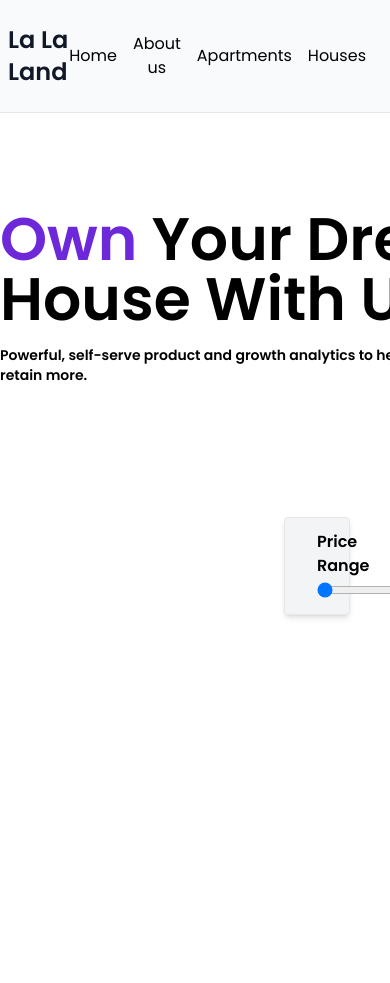
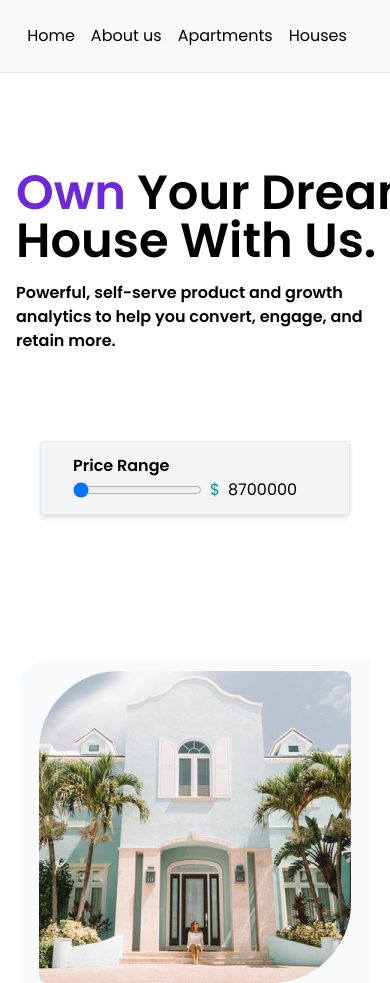
Before and after one commit to MrGrootx/real-estate, a website built with Vite: page index.html in a window 390 px wide. Shown: the top 983 px of the page. Built offline with nearby package versions, Linux system fonts and the light colour scheme.

Commit message:
updated: res code

```diff
--- a/index.html
+++ b/index.html
@@ -16,9 +16,9 @@
   </head>
   <body>
     <section class="container mx-auto">
-      <header class="border-b py-6 sticky top-0 z-10 bg-gray-50 px-2">
-        <div class="flex justify-between">
-          <h3 class="text-gray-900 font-semibold text-2xl">La La Land</h3>
+      <header class="border-b py-6 sticky top-0 z-10 bg-gray-50 px-2 ">
+        <div class="flex md:justify-between justify-center">
+          <h3 class="text-gray-900 font-semibold text-2xl hidden md:block">La La Land</h3>
           <ul class="flex">
             <button
               id="homebtn"
@@ -45,15 +45,15 @@
         </div>
       </header>
 
-      <main class="h-[1000px] mt-24 -z-0" id="homepage">
-        <div class="flex">
+      <main class="md:h-[1000px] mt-24 -z-0 " id="homepage">
+        <div class="flex px-4 md:px-0">
           <div class="my-auto">
             <div class="w-[600px]">
-              <h2 class="text-6xl font-semibold">
+              <h2 class="md:text-6xl w-[500px] md:w-[700px] text-5xl font-semibold">
                 <span class="text-[#6d28d9] text-center">Own</span> Your Dream
                 House With Us.
               </h2>
-              <p class="font-semibold text-sm mt-4">
+              <p class="font-semibold md:text-sm mt-4 w-96 md:w-full" >
                 Powerful, self-serve product and growth analytics to help you
                 convert, engage, and retain more.
               </p>
@@ -68,9 +68,9 @@
           </div>
         </div>
         <!-- Price Range-->
-        <div class=" h-[250px] w-full mt-14 px-10">
+        <div class=" h-[250px] w-full md:mt-14 px-10">
           <div class="items-center flex justify-end my-auto h-full">
-            <div class="border bg-gray-100 rounded p-3 px-8 shadow-md w-1/5">
+            <div class="border bg-gray-100 rounded p-3 px-8 shadow-md md:w-1/5 w-full">
               <h2 class="font-semibold">Price Range</h2>
               <div class="flex gap-2">
                 <input type="range" id="txtSearch" class="items-center" /><div class="text-teal-600">$</div>
@@ -81,7 +81,7 @@
         </div>
       </main>
 
-      <div class="grid grid-cols-3 m-5" id="housesdiv"></div>
+      <div class="grid md:grid-cols-3 m-5 " id="housesdiv"></div>
 
       <!-- About us -->
       <section class="inset-0 fixed bg-white hidden" id="Aboutsection">
@@ -213,7 +213,7 @@
     </section>
 
     <footer class="bg-gray-900 text-white py-3 mt-6">
-      <div class="container mx-auto flex justify-between items-center">
+      <div class="container mx-auto flex justify-between items-center px-3 md:px-0">
         <div>
           <h3 class="text-center">Copyright © 2024. All rights reserved.</h3>
         </div>
```
